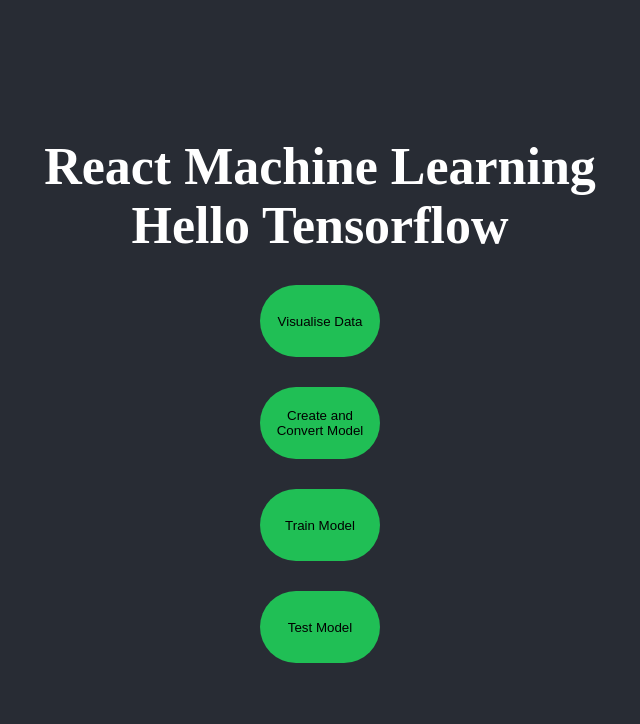
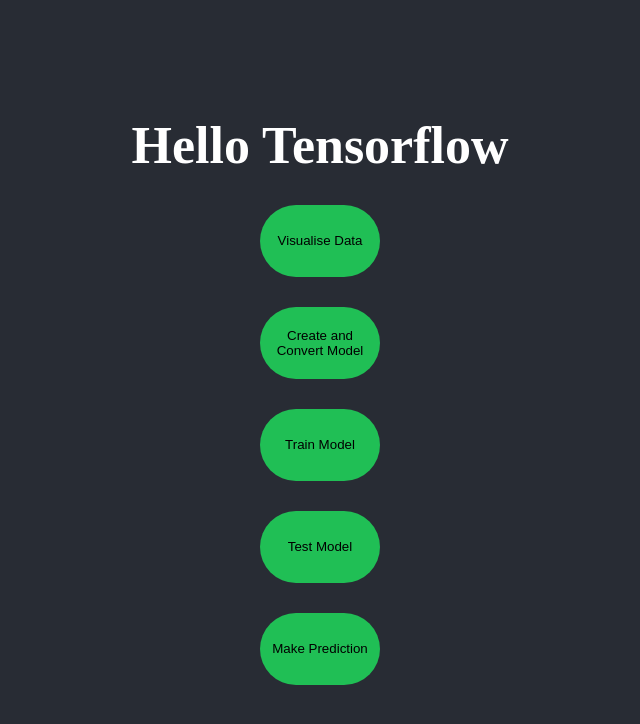
Before and after one commit to lavneeshjaggi/ReactMachineLearning, a React (Create React App) app: page / in a window 1280 px wide. Shown: the top 724 px of the page, without its empty margins (320-960 px from the left). Built offline with nearby package versions, Linux system fonts and the light colour scheme.

Commit message:
make a function which will be used by the user to make predictions

```diff
--- a/src/App.js
+++ b/src/App.js
@@ -6,7 +6,6 @@
   return (
     <div className="App">
       <header className="App-header">
-        <h1>React Machine Learning</h1>
         <Tensorflow />
       </header>
     </div>
--- a/src/tensorflow/tensorflow.js
+++ b/src/tensorflow/tensorflow.js
@@ -75,7 +75,10 @@
             const model = tf.sequential();
 
             // Add a single input layer
-            model.add(tf.layers.dense({inputShape: [1], units: 1, useBias: true}));
+            model.add(tf.layers.dense({inputShape: [1], units: 64, useBias: true}));
+
+            model.add(tf.layers.dense({units: 32, activation: 'sigmoid'}));
+            model.add(tf.layers.dense({units: 32, activation: 'sigmoid'}));
 
             // Add an output layer
             model.add(tf.layers.dense({units: 1, useBias: true}));
@@ -135,8 +138,8 @@
               metrics: ['mse'],
             });
 
-            const batchSize = 32;
-            const epochs = 50;
+            const batchSize = 64;
+            const epochs = 100;
 
             return await model.fit(inputs, labels, {
               batchSize,
@@ -158,7 +161,6 @@
             // We un-normalize the data by doing the inverse of the min-max scaling
             // that we did earlier.
             const [xs, preds] = tf.tidy(() => {
-
               const xs = tf.linspace(0, 1, 100);
               const preds = model.predict(xs.reshape([100, 1]));
 
@@ -173,7 +175,6 @@
               // Un-normalize the data
               return [unNormXs.dataSync(), unNormPreds.dataSync()];
             });
-
 
             const predictedPoints = Array.from(xs).map((val, i) => {
               return {x: val, y: preds[i]}
@@ -195,6 +196,30 @@
             );
         }
 
+        function makePrediction() {
+          var { inputMin, inputMax, labelMin, labelMax } = tensorData;
+
+          const val = 60;
+
+          const num = (val - inputMin.dataSync()) / (inputMax.dataSync() - inputMin.dataSync());
+
+          console.log("num: " + num);
+          console.log("inputMin: " + inputMin);
+          console.log("inputMax: " + inputMax);
+
+          const preds = model.predict(tf.tensor2d([num], [1, 1]));
+
+          console.log("preds: " + preds);
+
+          console.log("preds Data Sync: " + preds.dataSync());
+
+          const unNormPreds = preds.mul(labelMax.sub(labelMin)).add(labelMin);
+
+          console.log("unNormPreds: " + unNormPreds);
+
+          console.log(unNormPreds.dataSync());
+        }
+
         return (
             <div className='tensorflow'>
                 <h1>Hello Tensorflow</h1>
@@ -202,6 +227,7 @@
                 <button className="button" onClick={createAndConvertModel}>Create and Convert Model</button>
                 <button className="button" onClick={trainTheModel}>Train Model</button>
                 <button className="button" onClick={testTheModel}>Test Model</button>
+                <button className="button" onClick={makePrediction}>Make Prediction</button>
             </div>
         )
     }
```
Also changed, not shown: src/tensorflow/tensorflow.function.js (added). Lines whose indentation alone changed are shown as unchanged.
